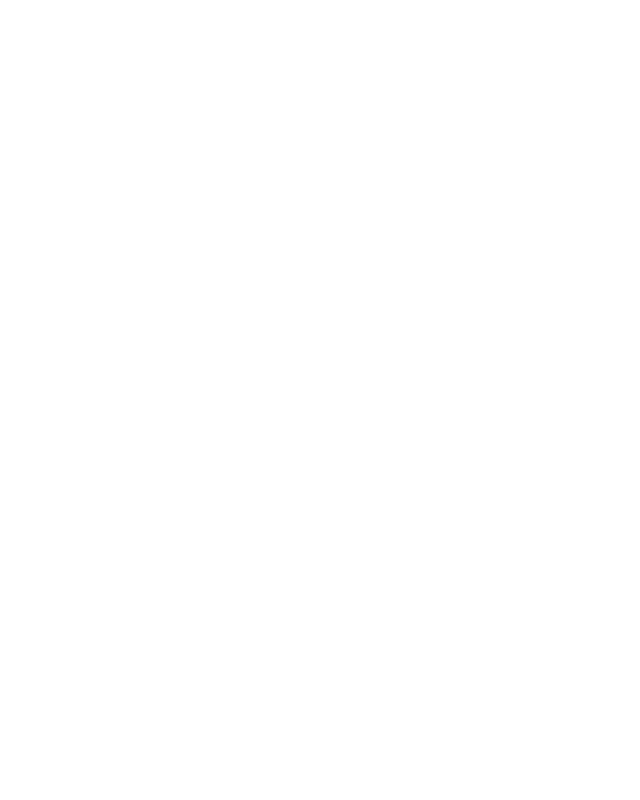
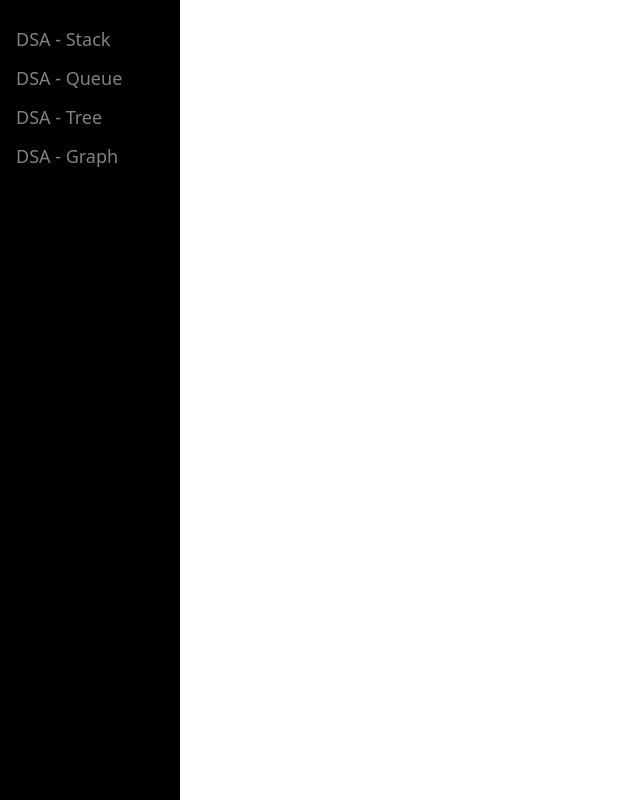
Before and after one commit to cicadaXiR/mySite, a React (Create React App) app: page /algorithms in a window 1280 px wide. Shown: the whole page, without its empty margins (0-640 px from the left). Built offline with nearby package versions, Linux system fonts and the light colour scheme.

Commit message:
Two more pages are added

```diff
--- a/src/App.js
+++ b/src/App.js
@@ -18,6 +18,9 @@ function App() {
           <Route path="/spring" element={<Spring />} />
           <Route path="/algorithms" element={<Algorithms />} />
         </Routes>
+        <div>
+            <DSA/>
+          </div>
       </BrowserRouter>
     </div>
   );
--- /dev/null
+++ b/src/content/graph.jsx
@@ -0,0 +1,11 @@
+import React from 'react'
+
+function graph() {
+  return (
+    <div>
+      <h2>Graph</h2>
+    </div>
+  )
+}
+
+export default graph
--- /dev/null
+++ b/src/content/tree.jsx
@@ -0,0 +1,11 @@
+import React from 'react'
+
+function tree() {
+  return (
+    <div>
+      <h2>Tree</h2>
+    </div>
+  )
+}
+
+export default tree
--- a/src/pages/DSA.jsx
+++ b/src/pages/DSA.jsx
@@ -1,23 +1,42 @@
+import React, { useState, useEffect } from "react";
 import '../css/home.css';
 import { Link, Routes, Route } from "react-router-dom"
 import Stack from './../content/stack';
 import Queue from '../content/Queue';
+import Tree from './../content/tree';
+import Graph from './../content/graph';
 
 function DSA() {
+    const [activeComponent, setActiveComponent] = useState(null);
+
+    const renderComponent = () => {
+        switch (window.location.pathname) {
+            case "/stack":
+                return <Stack />;
+            case "/queue":
+                return <Queue />;
+            case "/tree":
+                return <Tree />;
+            case "/graph":
+                return <Graph />;
+            default:
+                return null;
+        }
+    };
+    React.useEffect(() => {
+        setActiveComponent(renderComponent());
+    }, []);
     return (
         <>
             <div class='dsa'>
-                <Link to="/stack">DSA - Stack</Link>
-                <Link to="/queue">DSA - Queue</Link>
-                <a href="#">DSA - Tree</a>
-                <a href="#">DSA - Graph</a>
+                <a href="/stack">DSA - Stack</a>
+                <a href='/queue'>DSA - Queue</a>
+                <a href="/tree">DSA - Tree</a>
+                <a href="/graph">DSA - Graph</a>
             </div>
             <div class="main">
-            <Routes>
-                <Route path="/stack" remder={()=><Stack/>} />
-                <Route path="/queue" Component={Queue} />
-            </Routes>
-        </div >
+                {activeComponent}
+            </div >
         </>
     )
 }
```
Also changed, not shown: src/content/Mycomponent.jsx (deleted, +0 -20 lines).
